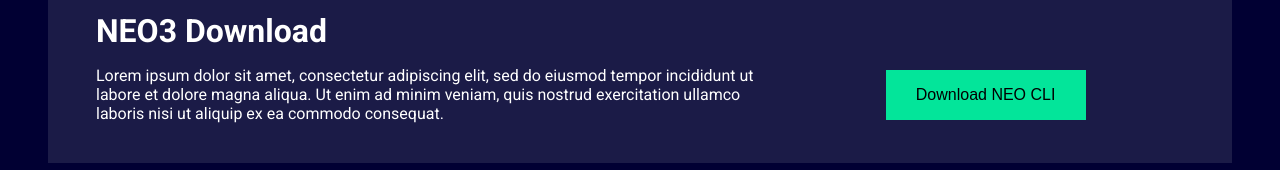
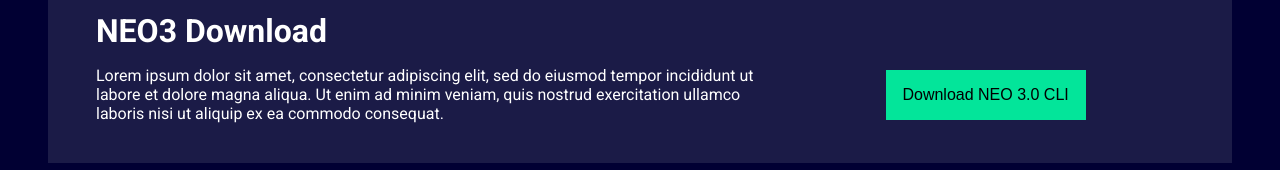
Before and after one commit to CityOfZion/neo3-preview, a React (Create React App) app: page / in a window 1280 px wide. Shown: the part 186-356 px from the top of the page. Built offline with nearby package versions, Linux system fonts and the light colour scheme; no server answers.

Commit message:
Updates button copy

```diff
--- a/src/containers/LandingPage.css
+++ b/src/containers/LandingPage.css
@@ -36,8 +36,6 @@
 
 .statistic {
   display: flex;
-  /* justify-content: space-between;
-  width: 100%; */
 }
 
 .header-and-link {
--- a/src/containers/LandingPage.js
+++ b/src/containers/LandingPage.js
@@ -59,7 +59,7 @@
             aliquip ex ea commodo consequat.
           </p>
           <div id="call-to-action-button-container">
-            <Button>Download NEO CLI</Button>
+            <Button>Download NEO 3.0 CLI</Button>
           </div>
         </div>
       </div>
```
